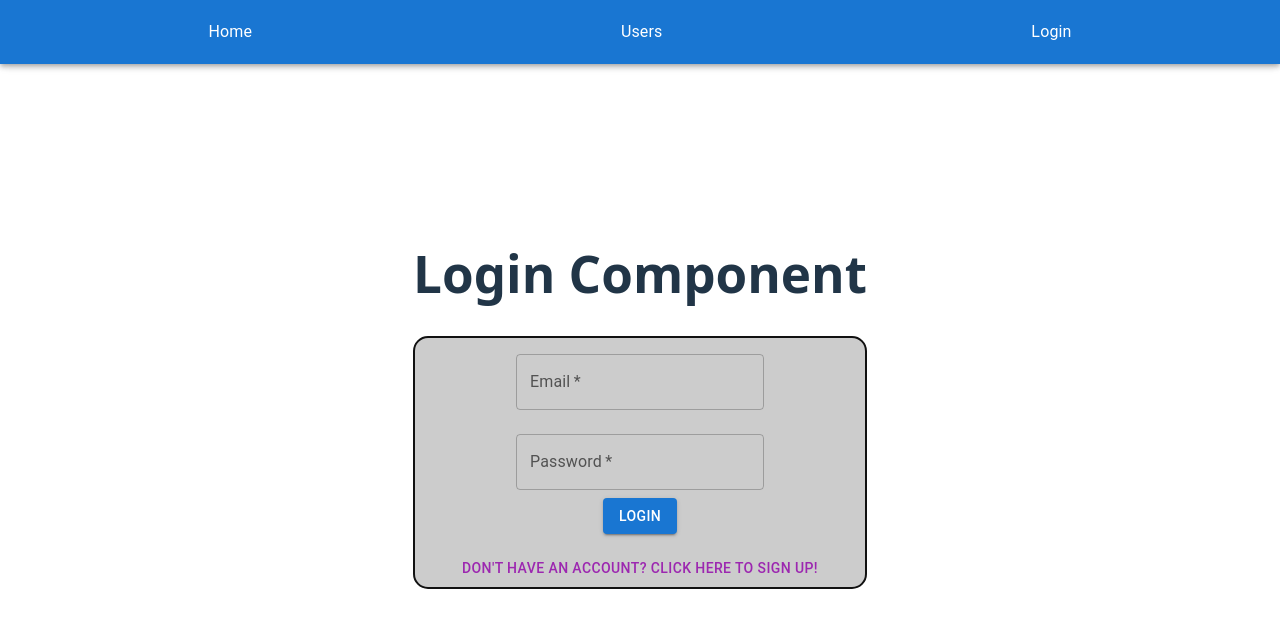
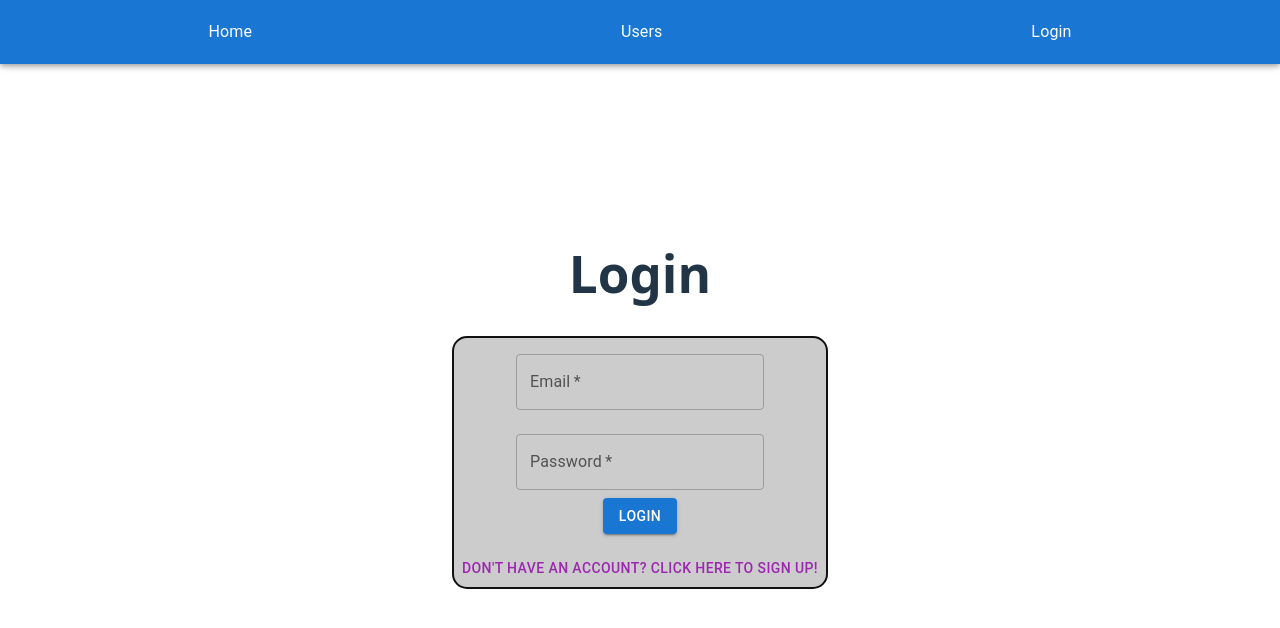
Before and after one commit to hgarcia000/Garcia_Henry_ForumApp_Capstone, a React (Vite) app in the folder frontend/: page /login in a window 1280 px wide. Shown: the top 628 px of the page. Built offline with nearby package versions, Linux system fonts and the light colour scheme; no server answers.

Commit message:
Made minor adjustments to a couple of components

```diff
--- a/frontend/src/components/EditProfile.jsx
+++ b/frontend/src/components/EditProfile.jsx
@@ -54,7 +54,7 @@ function EditProfile({ profile, setVisible, userId }) {
                         <form onChange={handleChange} onSubmit={handleSubmit}>
                             <TextField focused name="title" id="title" label="Title" margin="normal" defaultValue={profile.title} /> <br />
                             <TextField focused name="location" id="location" label="Location" margin="normal" defaultValue={profile.location} /> <br />
-                            <TextField focused fullWidth name="about" id="about" label="About" margin="normal" defaultValue={profile.about} /> <br />
+                            <TextField focused sx={{width: '98%'}} name="about" id="about" label="About" margin="normal" defaultValue={profile.about} /> <br />
                             <Button disabled={JSON.stringify(formData) === JSON.stringify(profile)} variant="contained" type="submit" sx={{ marginBottom: '1rem' }}>Save</Button> <br />
                         </form>
                         <Button color="secondary" type="button" sx={{ marginBottom: '1rem', marginRight: '22rem', height: '20px' }} onClick={() => {
--- a/frontend/src/components/Login.jsx
+++ b/frontend/src/components/Login.jsx
@@ -41,7 +41,7 @@ function Login() {
     return (
         <>
             <NavBar />
-            <h1>Login Component</h1>
+            <h1>Login</h1>
             <Box sx={{ border: '2px solid #111', borderRadius: '15px', bgcolor: '#ccc' }}>
                 <div>
 
```
